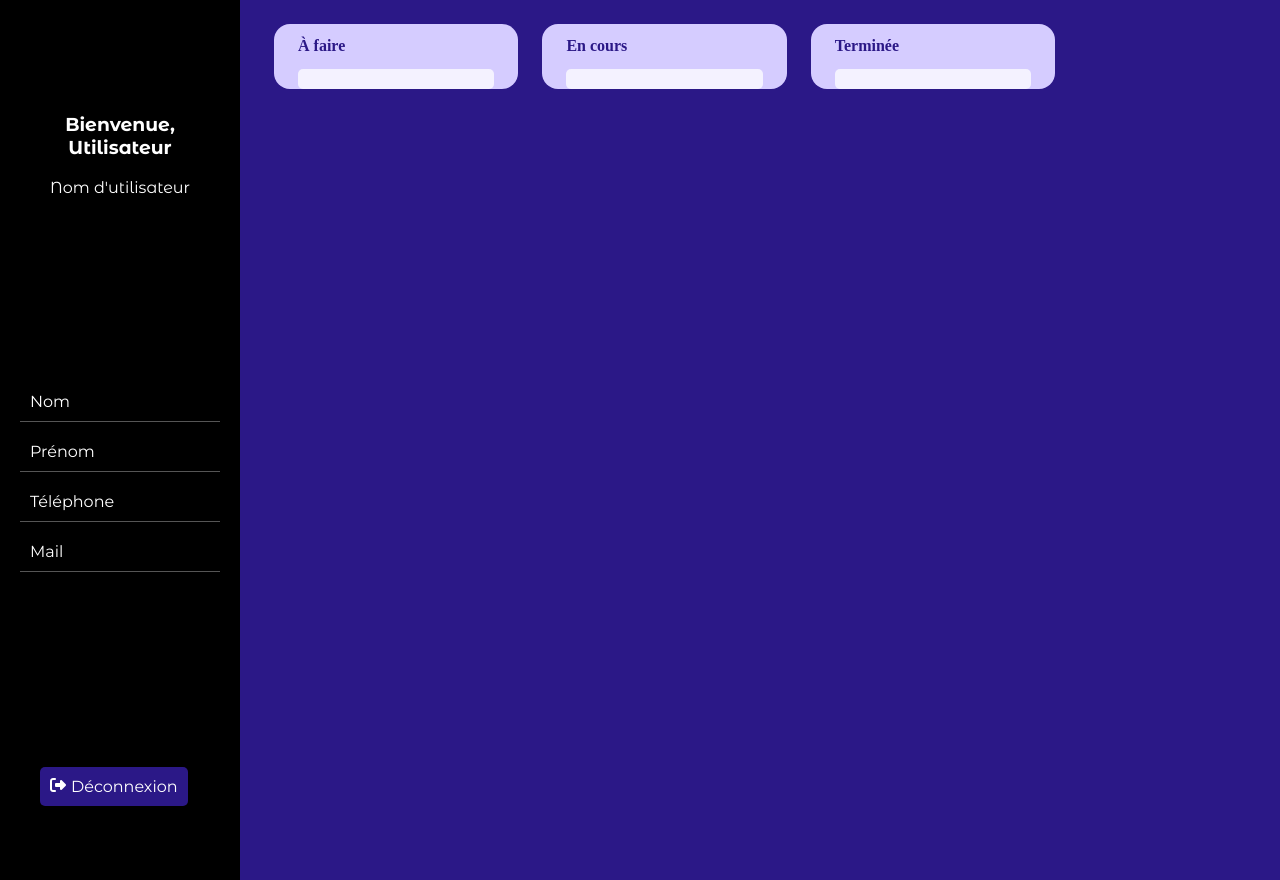
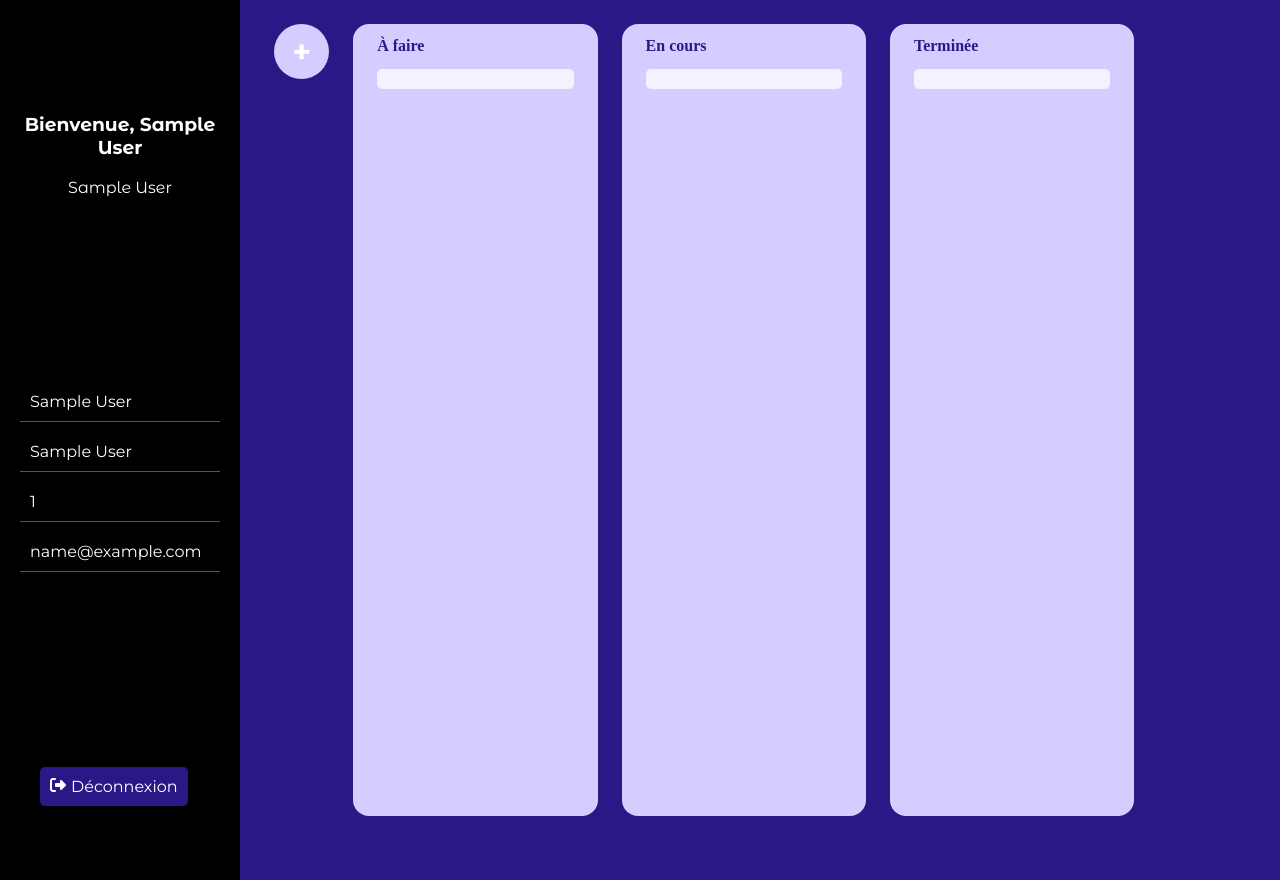
Before and after one commit to loctetgenius221/Gestionnaire_taches, a PHP site: page / in a window 1280 px wide. Run offline with PHP 8.4, Linux system fonts and the light colour scheme; the visitor is signed in with stand-in values (Sample User, id 1); tables that the repository leaves empty or names only in its code hold one stand-in row (values such as "Sample post").

Commit message:
Ajout de la fonctionnalité createTache

```diff
--- a/index.php
+++ b/index.php
@@ -2,14 +2,28 @@
 ini_set('display_errors', 1);
 ini_set('display_startup_errors', 1);
 error_reporting(E_ALL);
+session_start();
 
 require_once 'inclusion/config.php';
-require_once 'taches.php'; //
+require_once 'taches.php';
 
-// Récupérer les tâches depuis la base de données
-$tachesAFaire = $tache->lireTachesParEtat('À faire');
-$tachesEnCours = $tache->lireTachesParEtat('En cours');
-$tachesTerminee = $tache->lireTachesParEtat('Terminée');
+if(isset($_SESSION['user_id'])) {
+    $utilisateur_id = $_SESSION['user_id'];
+    $prenomUtilisateur = isset($_SESSION['prenom']) ? $_SESSION['prenom'] : '';
+    $nomUtilisateur = isset($_SESSION['nom']) ? $_SESSION['nom'] : '';
+    $telephoneUtilisateur = isset($_SESSION['telephone']) ? $_SESSION['telephone'] : '';
+    $emailUtilisateur = isset($_SESSION['email']) ? $_SESSION['email'] : '';
+
+
+    // Récupérer les tâches depuis la base de données
+    $tachesAFaire = $tache->lireTachesParEtat('À faire', $utilisateur_id);
+    $tachesEnCours = $tache->lireTachesParEtat('En cours', $utilisateur_id);
+    $tachesTerminee = $tache->lireTachesParEtat('Terminée', $utilisateur_id);
+} else {
+    // Rediriger vers la page de connexion si l'utilisateur n'est pas connecté
+    header('Location: connexion.php');
+    exit;
+}
 ?>
 
 <!DOCTYPE html>
@@ -20,24 +34,54 @@ $tachesTerminee = $tache->lireTachesParEtat('Terminée');
     <title>Ma To-Do List</title>
     <link rel="stylesheet" href="https://cdnjs.cloudflare.com/ajax/libs/font-awesome/6.5.2/css/all.min.css" integrity="sha512-SnH5WK+bZxgPHs44uWIX+LLJAJ9/2PkPKZ5QiAj6Ta86w+fsb2TkcmfRyVX3pBnMFcV7oQPJkl9QevSCWr3W6A==" crossorigin="anonymous" referrerpolicy="no-referrer" />
     <link rel="stylesheet" href="CSS/styles.css">
+    <style>
+        .main-content {
+            position: relative;
+            height:  90vh;
+        }
+        .main-content .addbtn {
+            /* position: absolute; */
+            /* bottom: 0;
+            right: 5%; */
+        }
+        .main-content .addbtn span {
+            padding: 8px 18px;
+            border-radius: 50%;
+            background: #D5CCFF;
+            display: flex;
+            align-items: center;
+            justify-content: center;
+        }
+        .main-content .addbtn a {
+            text-decoration: none;
+            color: white;
+            font-size: 2rem;
+            font-weight: bold;
+        }
+    </style>
 </head>
 <body>
     <nav class="sidebar">
-        <div class="sidebar-header">
-            <h3>Bienvenue, Utilisateur</h3>
-            <span>Nom d'utilisateur</span>
-        </div>
+    <div class="sidebar-header">
+        <h3>Bienvenue, <span><?php echo $_SESSION['prenom']; ?></span></h3>
+        <span><?php echo $_SESSION['nom']; ?></span>
+    </div>
         <ul class="list-infos">
-            <li>Nom</li>
-            <li>Prénom</li>
-            <li>Téléphone</li>
-            <li>Mail</li>
+            <li><?php echo $_SESSION['nom']; ?></li>
+            <li><?php echo $_SESSION['prenom']; ?></li>
+            <li><?php echo $_SESSION['telephone']; ?></li>
+            <li><?php echo $_SESSION['email']; ?></li>
         </ul>
         <div class="logout-btn">
             <a href="deconnexion.php"><i class="fa-solid fa-right-from-bracket"></i>Déconnexion</a>
         </div>
     </nav>
     <div class="main-content">
+        <div class="addbtn">
+            <span>
+                <a href="createTache.php">+</a>
+            </span>
+        </div>
         <div class="column">
             <h2>À faire</h2>
             <div class="task-list">
@@ -48,8 +92,8 @@ $tachesTerminee = $tache->lireTachesParEtat('Terminée');
                     echo "<span class='label'>" . $tache['libelle'] . "</span>";
                     echo "<span>Date d'échéance: " . $tache['date_echeance'] . "</span>";
                     echo "<span>Priorité: " . $tache['priorite'] . "</span>";
-                    echo "<div class='difficulty-bar " . getDifficultyClass($tache['difficulte']) . "'></div>";
-                    echo "<button class='view-btn'>Vue</button>";
+                    echo "<span>Difficulté: " . $tache['difficulte'] . "'</span>";
+                    echo "<a href='' class='view-btn'><i class='fa-regular fa-eye'></i></a>";
                     echo "</div>";
                 }
                 ?>
@@ -61,12 +105,13 @@ $tachesTerminee = $tache->lireTachesParEtat('Terminée');
                 <?php
                 // Afficher les tâches en cours
                 foreach($tachesEnCours as $tache) {
+                    $difficultyClass = $tache->getDifficultyClass($tache['difficulte']);
                     echo "<div class='task'>";
                     echo "<span class='label'>" . $tache['libelle'] . "</span>";
                     echo "<span>Date d'échéance: " . $tache['date_echeance'] . "</span>";
                     echo "<span>Priorité: " . $tache['priorite'] . "</span>";
-                    echo "<div class='difficulty-bar " . getDifficultyClass($tache['difficulte']) . "'></div>";
-                    echo "<button class='view-btn'>Vue</button>";
+                    echo "<span>Difficulté: " . $tache['difficulte'] . "'</span>";
+                    echo "<a href='' class='view-btn'><i class='fa-regular fa-eye'></i></a>";
                     echo "</div>";
                 }
                 ?>
@@ -78,12 +123,13 @@ $tachesTerminee = $tache->lireTachesParEtat('Terminée');
                 <?php
                 // Afficher les tâches terminées
                 foreach($tachesTerminee as $tache) {
+                    $difficultyClass = $tache->getDifficultyClass($tache['difficulte']);
                     echo "<div class='task'>";
                     echo "<span class='label'>" . $tache['libelle'] . "</span>";
                     echo "<span>Date d'échéance: " . $tache['date_echeance'] . "</span>";
                     echo "<span>Priorité: " . $tache['priorite'] . "</span>";
-                    echo "<div class='difficulty-bar " . getDifficultyClass($tache['difficulte']) . "'></div>";
-                    echo "<button class='view-btn'>Vue</button>";
+                    echo "<span>Difficulté: " . $tache['difficulte'] . "'</span>";
+                    echo "<a href='' class='view-btn'><i class='fa-regular fa-eye'></i></a>";
                     echo "</div>";
                 }
                 ?>
--- a/taches.php
+++ b/taches.php
@@ -88,7 +88,7 @@ require_once 'inclusion/tacheInterface.php';
 
             try {
 
-                $stmt = $this->bdd->prepare("INSERT INTO client (utilisateur_id, libelle, description, date_echeance, priorite, difficulte, :etat) VALUES (:utilisateur_id, :libelle, :description, :date_echeance, :priorite, :difficulte, :etat)");
+                $stmt = $this->bdd->prepare("INSERT INTO client (utilisateur_id, libelle, description, date_echeance, priorite, difficulte, etat) VALUES (:utilisateur_id, :libelle, :description, :date_echeance, :priorite, :difficulte, :etat)");
 
                 $stmt->bindParam(':utilisateur_id', $utilisateur_id);
                 $stmt->bindParam(':libelle', $libelle);
@@ -101,7 +101,7 @@ require_once 'inclusion/tacheInterface.php';
 
                 $stmt->execute();
 
-                header('location: view_client.php');
+                header('location: index.php');
                 exit;
 
             } catch(PDOException $e) {
@@ -125,10 +125,11 @@ require_once 'inclusion/tacheInterface.php';
             }
         }
 
-        public function lireTachesParEtat($etat) {
+        public function lireTachesParEtat($etat, $utilisateur_id) {
             try {
-                $stmt = $this->bdd->prepare("SELECT * FROM taches WHERE etat = :etat");
+                $stmt = $this->bdd->prepare("SELECT * FROM taches WHERE etat = :etat AND utilisateur_id = :utilisateur_id");
                 $stmt->bindParam(':etat', $etat);
+                $stmt->bindParam(':utilisateur_id', $utilisateur_id);
                 $stmt->execute();
                 return $stmt->fetchAll(PDO::FETCH_ASSOC);
             } catch(PDOException $e) {
@@ -152,7 +153,7 @@ require_once 'inclusion/tacheInterface.php';
 
                 $stmt->execute();
 
-                header('location: view_client.php');
+                header('location: index.php');
                 exit;
             } catch(PDOException $e) {
                 die("Impossible de modifier les données du client : ".$e->getMessage());
@@ -169,7 +170,7 @@ require_once 'inclusion/tacheInterface.php';
                 $sth->bindParam(':id', $id, PDO::PARAM_INT);
                 $sth->execute();
 
-                header('location: view_client.php');
+                header('location: index.php');
                 exit;
 
             } catch(PDOException $e) {
@@ -182,4 +183,7 @@ require_once 'inclusion/tacheInterface.php';
 
 
 
+
+
+
     }
```
Also changed, not shown: createTache.php (added, +113 -0 lines).
